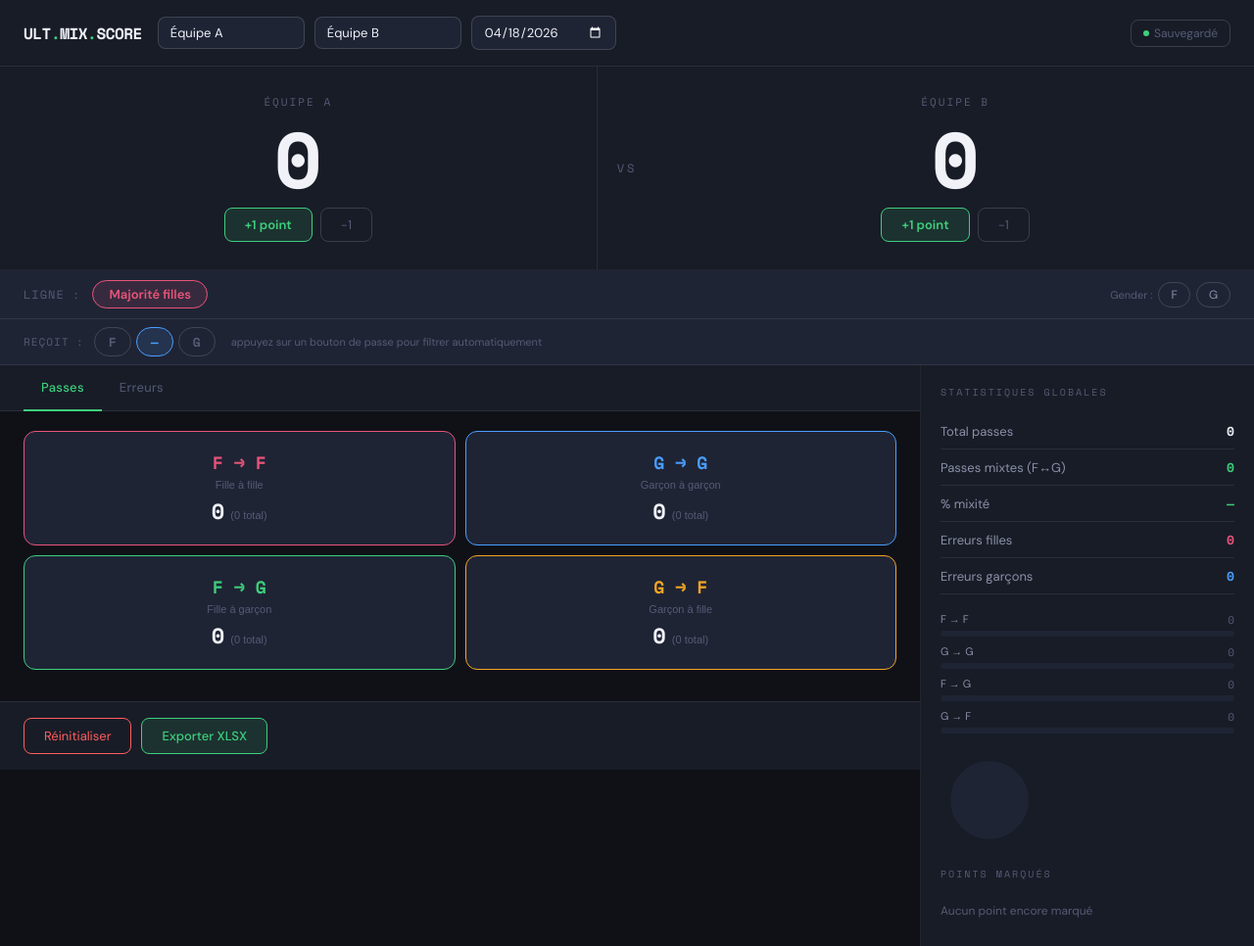
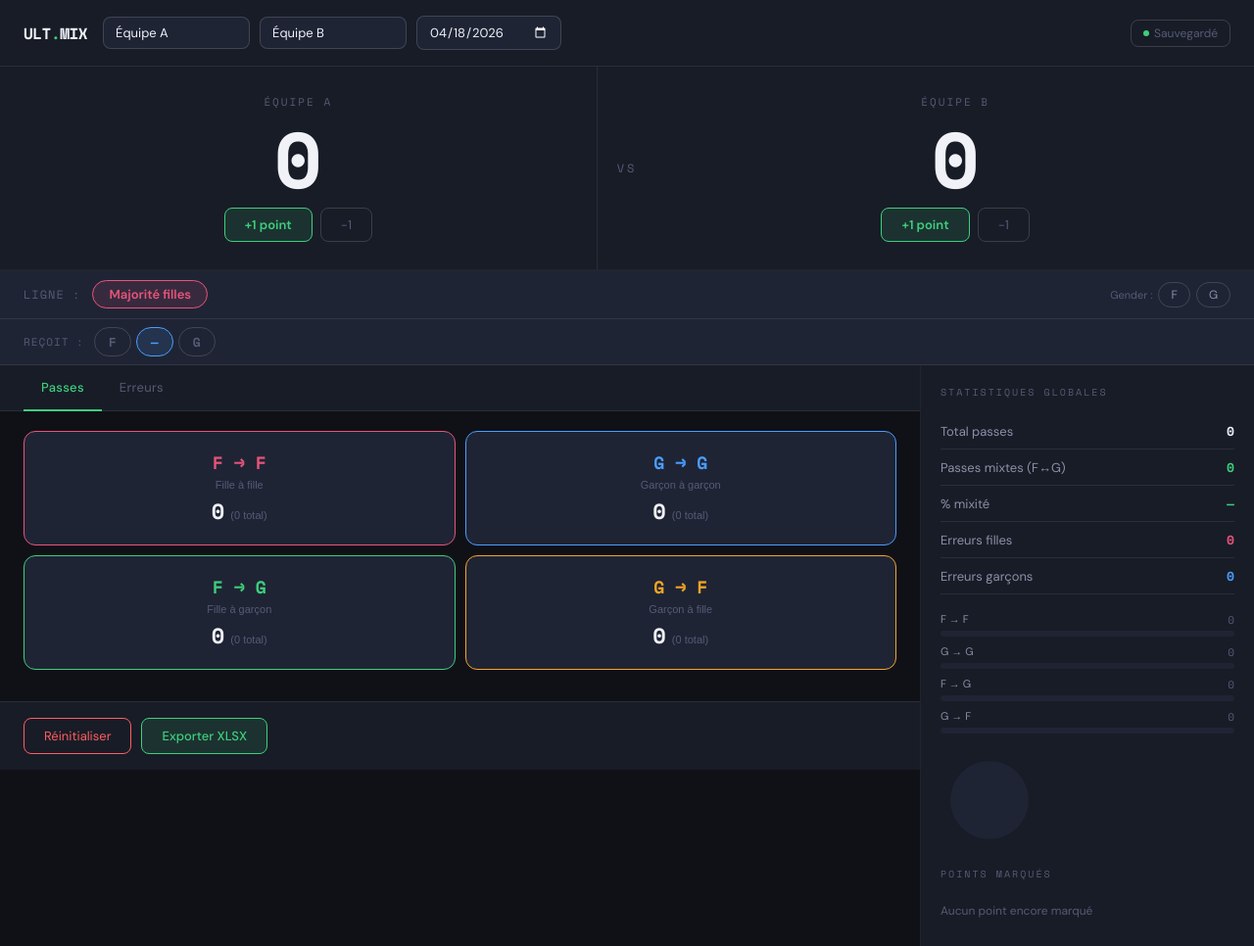
Before and after one commit to eliejesuran/mix, a plain HTML site: page index.html in a window 1280 px wide. Shown: the whole page at 98% size. Drawn offline with nearby package versions, Linux system fonts and the light colour scheme; a script that the page names is missing.

Commit message:
modification du nom et mise n comm d'une explicaiton qui prend de la place

```diff
--- a/index.html
+++ b/index.html
@@ -530,7 +530,7 @@ canvas { flex-shrink: 0; }
 <body>
 
 <div class="header">
-  <div class="logo">ULT<span>.</span>MIX<span>.</span>SCORE</div>
+  <div class="logo">ULT<span>.</span>MIX</div>
   <div class="setup-fields">
     <input id="nameA" value="Équipe A" placeholder="Équipe A" oninput="updateNames()">
     <input id="nameB" value="Équipe B" placeholder="Équipe B" oninput="updateNames()">
@@ -581,7 +581,7 @@ canvas { flex-shrink: 0; }
     <button class="btn-receiver" id="rcvNone" onclick="setReceiver(null)">—</button>
     <button class="btn-receiver" id="rcvM" onclick="setReceiver('M')">G</button>
   </div>
-  <span class="receiver-hint" id="rcvHint">appuyez sur un bouton de passe pour filtrer automatiquement</span>
+  <!-- <span class="receiver-hint" id="rcvHint">appuyez sur un bouton de passe pour filtrer automatiquement</span> -->
 </div>
 
 <div class="main">
```
